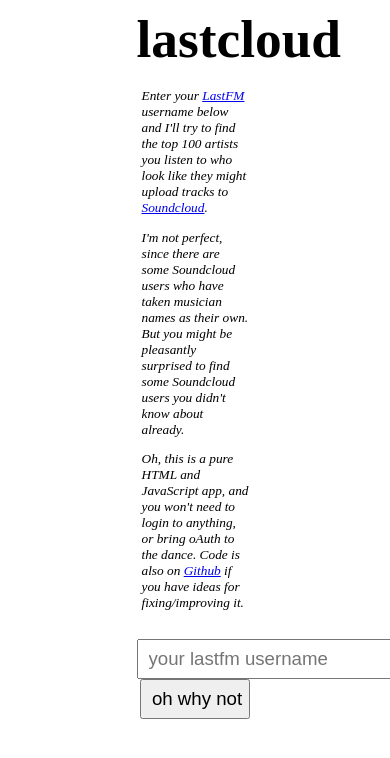
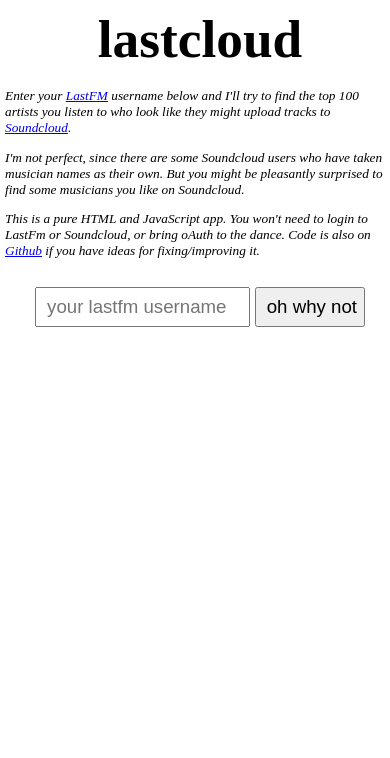
Before and after one commit to edsu/lastcloud, a plain HTML site: page index.html in a window 390 px wide. Drawn offline with nearby package versions, Linux system fonts and the light colour scheme; a script that the page names is missing.

Commit message:
trying to maximize screen realestate on mobile devices

```diff
--- a/css/style.css
+++ b/css/style.css
@@ -1,6 +1,6 @@
 body {
   font-size: 14pt;
-  width: 30%;
+  width: 400px;
   margin-left: auto;
   margin-right: auto;
 }
@@ -43,3 +43,9 @@ header img {
 #results .artist a {
   text-decoration: none;
 }
+
+@media only screen and (max-device-width: 480px) {
+  body: {
+    width: 100%;
+  }
+}
--- a/index.html
+++ b/index.html
@@ -32,21 +32,20 @@
             <p>
             I'm not perfect, since there are some Soundcloud users who have
             taken musician names as their own. But you might be pleasantly
-            surprised to find some Soundcloud users you didn't know about
-            already.
+            surprised to find some musicians you like on Soundcloud.
             </p>
 
             <p>
-            Oh, this is a pure HTML and JavaScript
-            app, and you won't need to login to anything, or bring oAuth
-            to the dance. Code is also on
+            This is a pure HTML and JavaScript
+            app. You won't need to login to LastFm or Soundcloud, or bring
+            oAuth to the dance. Code is also on
             <a href="http://github.com/edsu/lastcloud">Github</a>
             if you have ideas for fixing/improving it.
             </p>
         </section>
 
         <section id="search">
-            <input placeholder="your lastfm username" name="username" type="text">
+            <input size="16" placeholder="your lastfm username" name="username" type="text">
             <input type="submit" value="oh why not"></input>
         </section>
 
```
